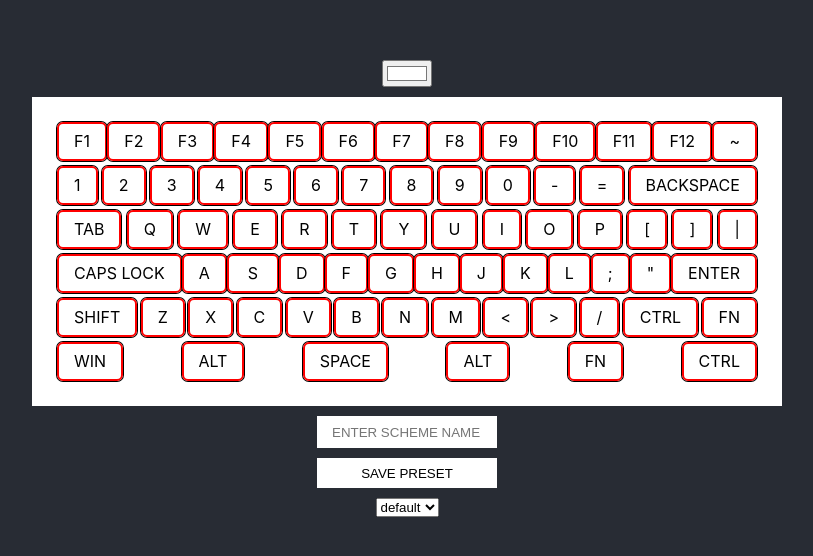
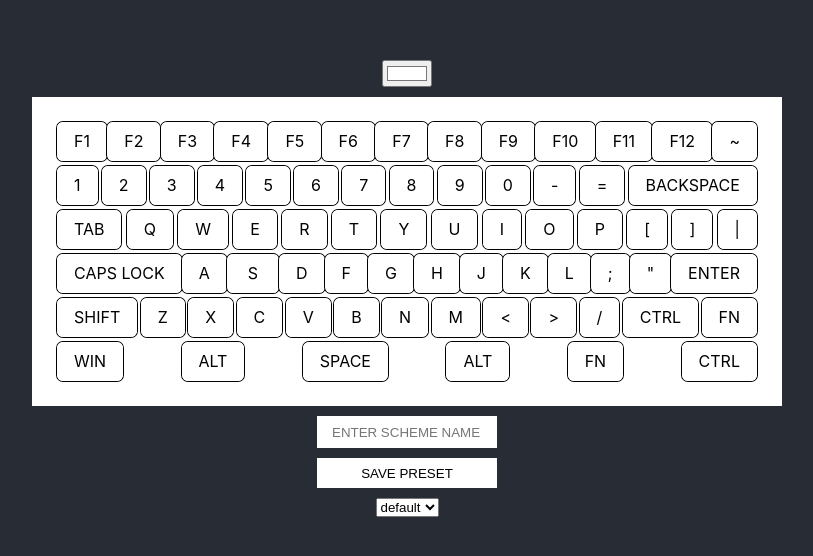
Before and after one commit to OlgaIvashkiv/lightsync-keyboard, a React (Create React App) app: page / in a window 1280 px wide. Shown: the part 112-668 px from the top of the page, without its empty margins (233-1046 px from the left). Built offline with nearby package versions, Linux system fonts and the light colour scheme.

Commit message:
test fix

```diff
--- a/src/Components/KeysComponents/GroupF/GroupF.jsx
+++ b/src/Components/KeysComponents/GroupF/GroupF.jsx
@@ -25,7 +25,7 @@ const GroupF = ({ color, onClickKey, click }) => {
                     colorKeysArray = { colorKeys }
                     item={ item }
                     key={ `${ item }__${ index }` }
-                    id={ item }
+                    id={ item}
                     color={ color }
                     onClickKey= { onClickKey }
                     colorKeys={ colorKeys }
--- a/src/Components/KeysComponents/styledKeys.js
+++ b/src/Components/KeysComponents/styledKeys.js
@@ -10,9 +10,9 @@ export const StyledKeysGroup = styled.div`
 `
 
 export const StyledKeyItem = styled.div.attrs(props => ({
-    // style: {
-    //   borderColor: props.color || '#ffffff',
-    // },
+    style: {
+      borderColor: props.color || '#ffffff',
+    },
   }))`
     border: 2px solid #9A9A9A;
     border-radius: 6px;
```
